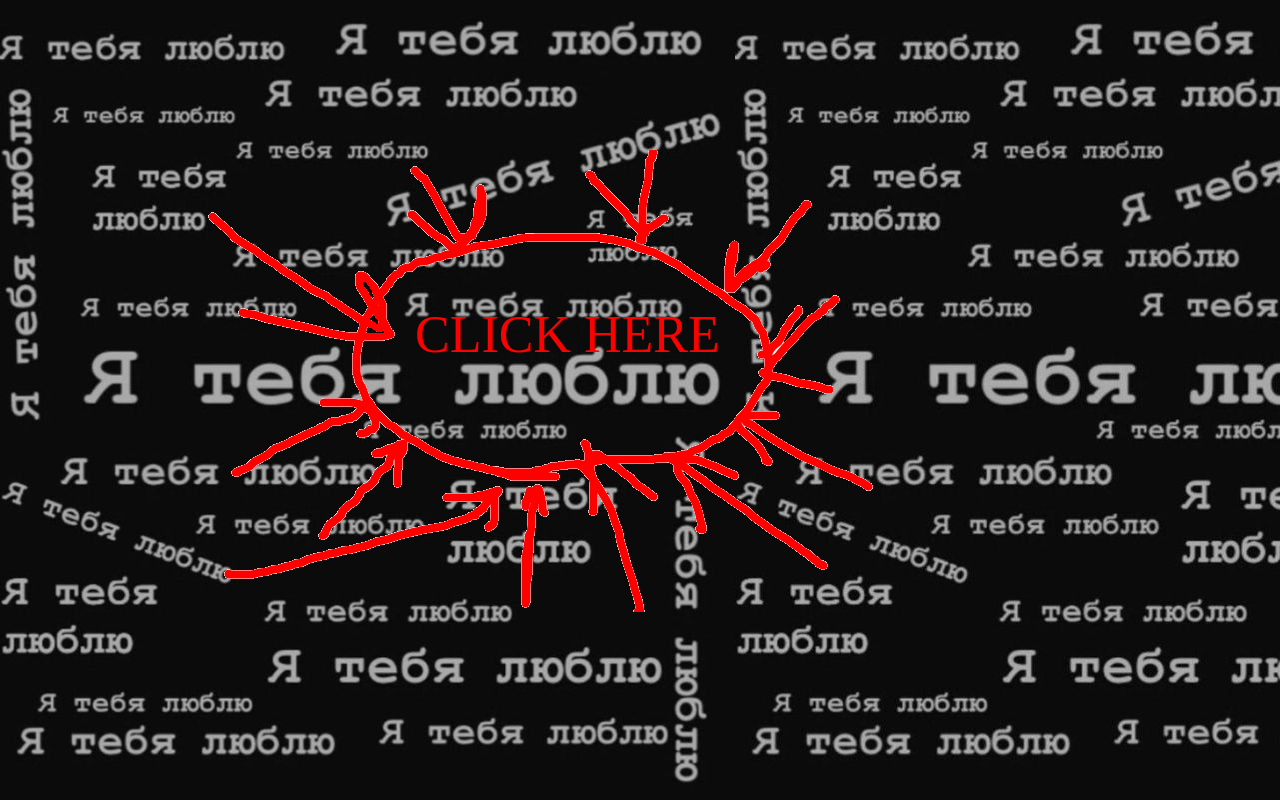
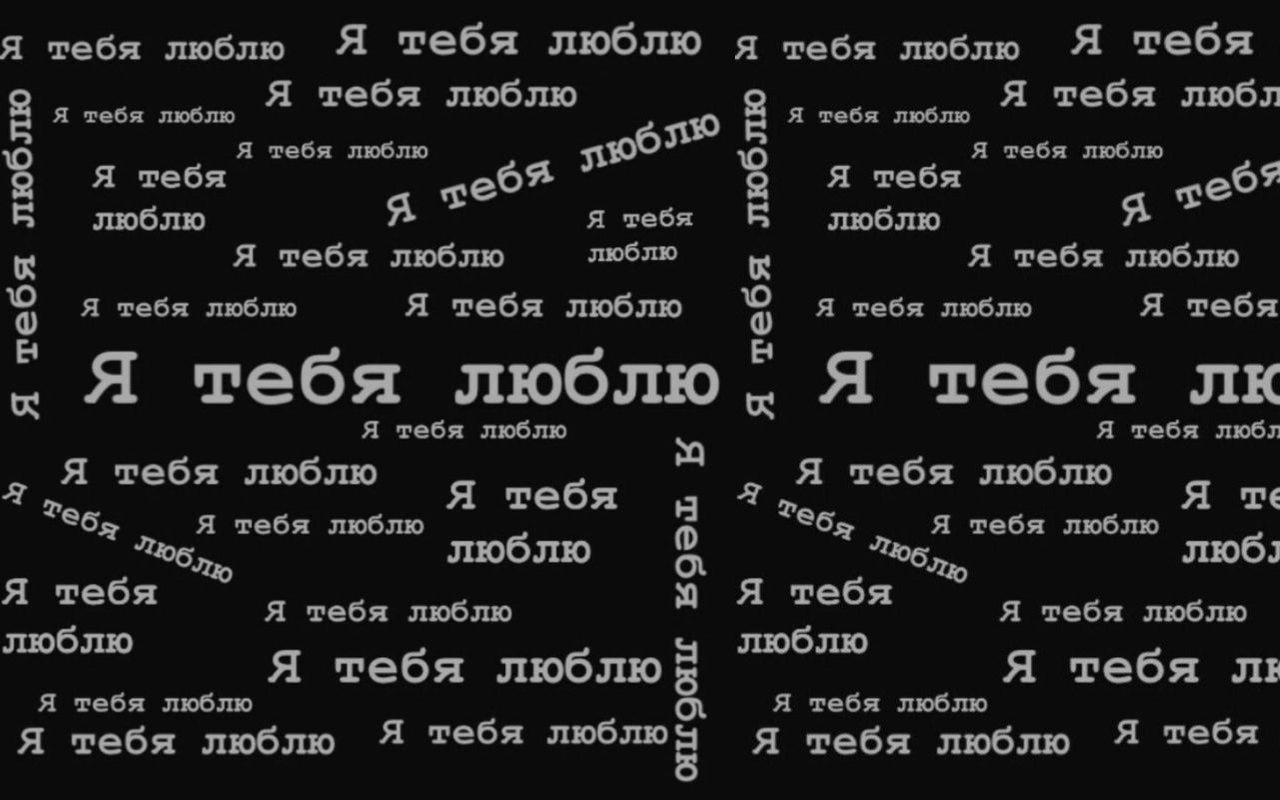
Before and after one commit to Qurclinc/PostData, a plain HTML site: page index.html in a window 1280 px wide. Drawn offline with Linux system fonts and the light colour scheme.

Commit message:
;;)
others wont see..

```diff
--- a/index.html
+++ b/index.html
@@ -9,8 +9,8 @@
     </head>
     <body>
         <div class="main">
-            <div class="bait"><img src="img/bait.png", alt="No"/></div>
-            <div class="address"><p><a href="files/VoiceTxt.zip">CLICK HERE</a></p></div>
+            <!-- <div class="bait"><img src="img/bait.png", alt="No"/></div>
+            <div class="address"><p><a href="files/VoiceTxt.zip">CLICK HERE</a></p></div> -->
         </div>
     </body>
 
```
